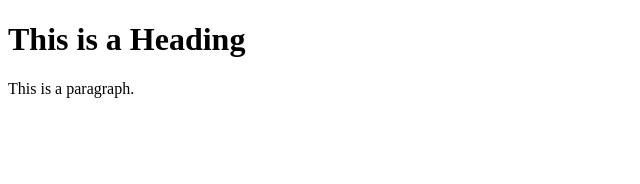
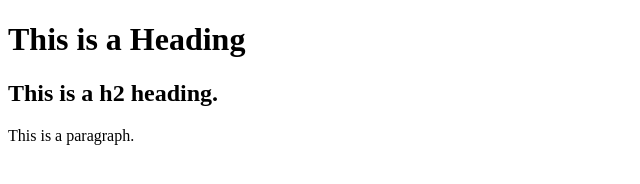
Before and after one commit to schatterjee728/git-practice, a plain HTML site: page index.html in a window 1280 px wide. Shown: the whole page, without its empty margins (0-640 px from the left). Drawn offline with Linux system fonts and the light colour scheme.

Commit message:
second commit

```diff
--- a/index.html
+++ b/index.html
@@ -8,6 +8,7 @@
 <body>
 
     <h1>This is a Heading</h1>
+    <h2>This is a h2 heading.</h2>
     <p>This is a paragraph.</p>
 
 </body>
```
